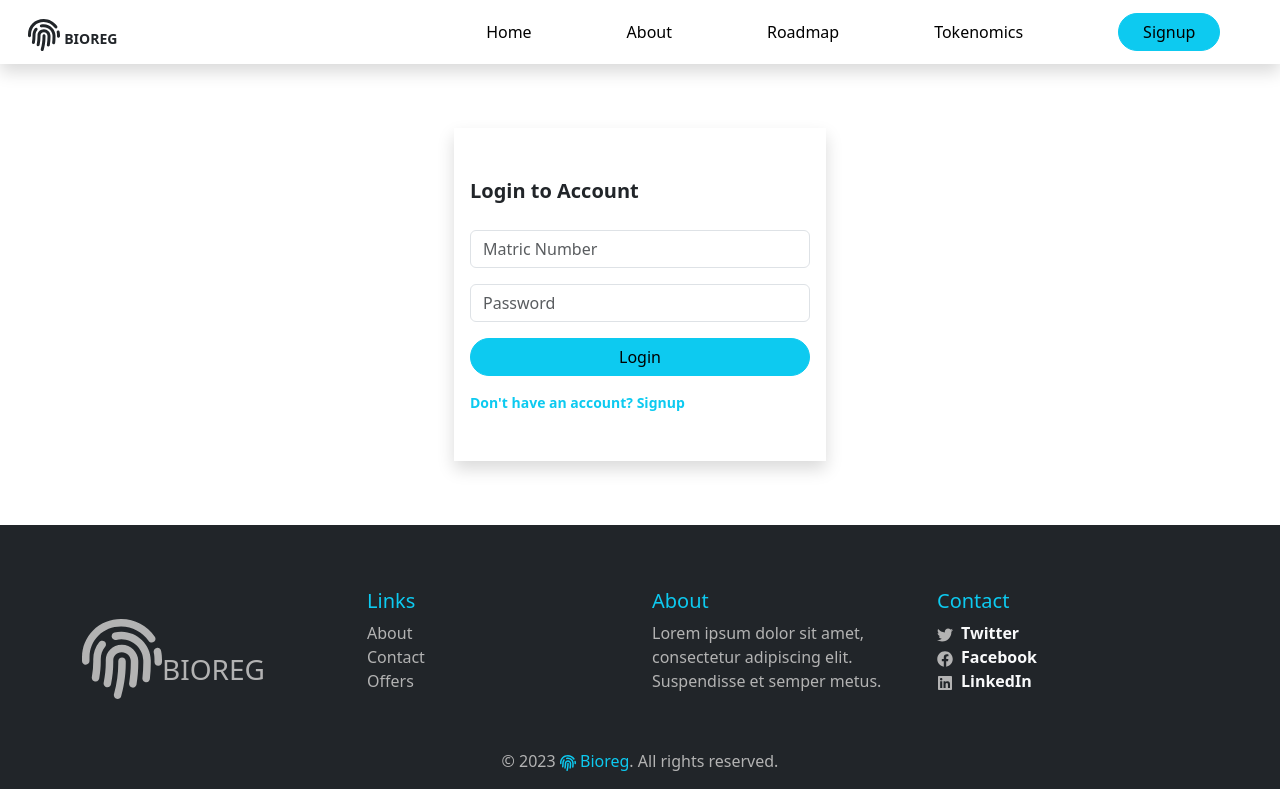
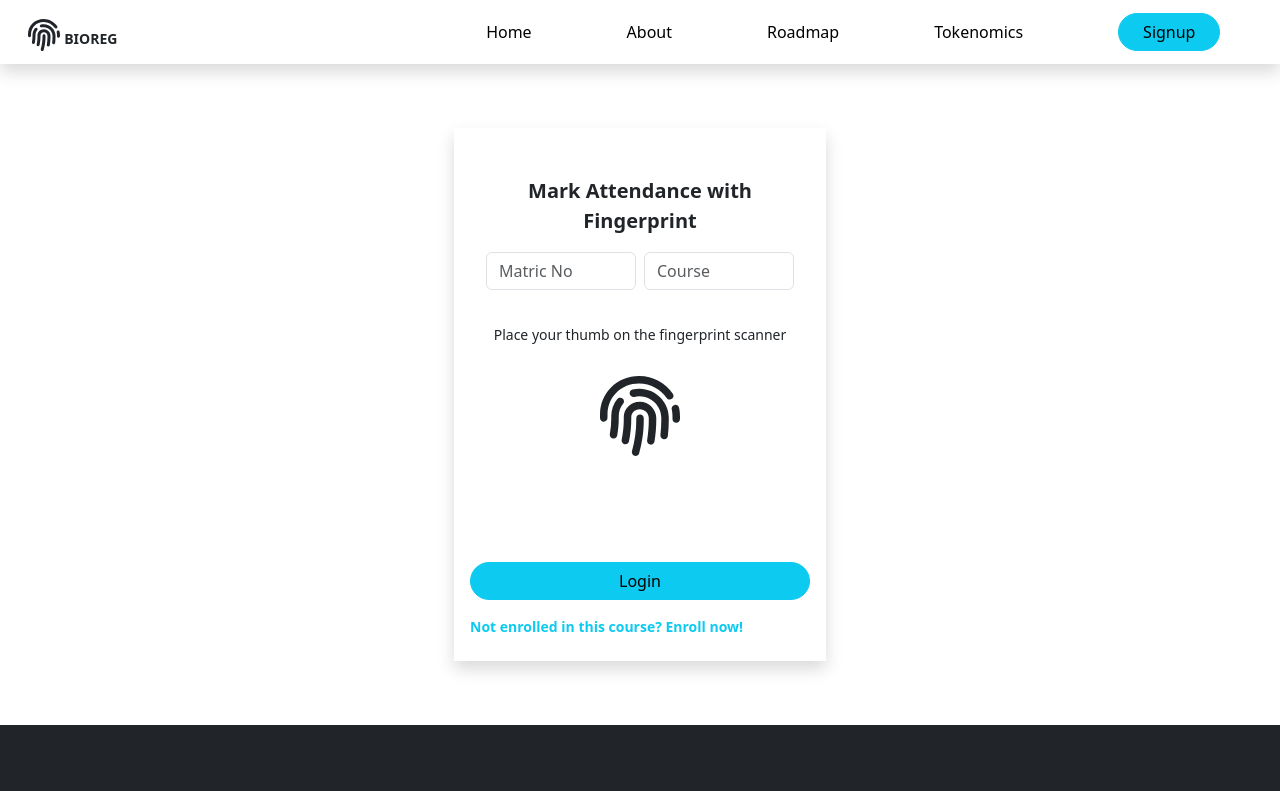
Before and after one commit to Sheriff10/bioreg, a React (Create React App) app: page /login in a window 1280 px wide. Shown: the top 791 px of the page. Built offline with nearby package versions, Linux system fonts and the light colour scheme.

Commit message:
Fingerprint section added and Err/Success message

```diff
--- a/src/App.css
+++ b/src/App.css
@@ -47,3 +47,9 @@ footer li, footer span, footer a, footer p {
 .auth-form .finger{
     font-size: 80px;
 }
+
+/* Success */
+.success {
+    backdrop-filter: blur(6px);
+    background: #00000054;
+}
--- a/src/pages/Login.jsx
+++ b/src/pages/Login.jsx
@@ -1,30 +1,56 @@
 import React from "react";
+import { FaFingerprint } from "react-icons/fa";
 import { Link } from "react-router-dom";
+import Failed from "./failed";
+import Success from "./success";
 
 export default function Login() {
    return (
       <div className="auth-form signup">
          <div className="container wrap py-3">
-            <div className="col-lg-4 py-5 px-3 my-5 mx-auto shadow">
+            <div className="col-lg-4  px-3 my-5 mx-auto shadow">
                <form action="">
-                  <div className="heading pb-4">
-                     <span className="fw-bold fs-5">Login to Account</span>
+                  {/* <Failed /> */}
+                  {/* Fingerprint Record section */}
+                  <div className="col">
+                     <div className="record-wrap py-5 px-3 my-5 text-center">
+                        <div className="heading">
+                           <span className="fw-bold fs-5">
+                              Mark Attendance with Fingerprint
+                           </span>
                         </div>
 
-                  {/* Name and Password */}
-                  <div className="input-group">
+                        {/* Matric and Course */}
+                        <div className="form-group my-3">
+                           <div className="d-flex flex-wrap gap-2 align-items-center">
+                              <div className="col mb-3">
                                  <input
                                     type="text"
-                        className="form-control mb-3"
-                        placeholder="Matric Number"
+                                    className="form-control"
+                                    placeholder="Matric No"
                                  />
                               </div>
-                  <div className="input-group">
+                              <div className="col mb-3">
                                  <input
-                        type="password"
-                        className="form-control mb-3"
-                        placeholder="Password"
+                                    type="text"
+                                    className="form-control"
+                                    placeholder="Course"
                                  />
+                              </div>
+                           </div>
+                        </div>
+
+                        {/* Fingerprint Section  */}
+                        <div className="finger-wrap">
+                           <small>
+                              Place your thumb on the fingerprint scanner
+                           </small>{" "}
+                           <br />
+                           <span className="finger">
+                              <FaFingerprint />
+                           </span>
+                        </div>
+                     </div>
                   </div>
 
                   {/* Submit button */}
@@ -35,10 +61,10 @@ export default function Login() {
                   </div>
 
                   {/* Info */}
-                  <div className="d-flex mt-3">
+                  <div className="d-flex mt-3 pb-4">
                      <small>
                         <Link to={"/signup"} className="text-info fw-bold">
-                           Don't have an account? Signup
+                           Not enrolled in this course? Enroll now!
                         </Link>
                      </small>
                   </div>
--- a/src/pages/Signup.jsx
+++ b/src/pages/Signup.jsx
@@ -11,7 +11,7 @@ export default function Signup() {
                <div className="col py-5 px-3 my-5 shadow">
                   <form action="">
                      <div className="heading pb-4">
-                        <span className="fw-bold fs-5">Create an Account</span>
+                        <span className="fw-bold fs-5">Enroll for a course</span>
                      </div>
                      {/* Matric and Course */}
                      <div className="form-group">
@@ -27,32 +27,18 @@ export default function Signup() {
                               <input
                                  type="text"
                                  className="form-control mb-3"
-                                 placeholder="Department / Course"
+                                 placeholder="Course"
                               />
                            </div>
                         </div>
                      </div>
 
-                     {/* Name and Password */}
+                     {/* Name  */}
                      <div className="input-group">
                         <input
                            type="text"
                            className="form-control mb-3"
                            placeholder="Full name"
-                        />
-                     </div>
-                     <div className="input-group">
-                        <input
-                           type="password"
-                           className="form-control mb-3"
-                           placeholder="Password"
-                        />
-                     </div>
-                     <div className="input-group">
-                        <input
-                           type="password"
-                           className="form-control mb-3"
-                           placeholder="Confirm password"
                         />
                      </div>
 
@@ -67,7 +53,7 @@ export default function Signup() {
                      <div className="d-flex mt-3">
                         <small>
                            <Link to={"/login"} className="text-info fw-bold">
-                              Already have an account? Login
+                              Already enrolled? Mark attendance!
                            </Link>
                         </small>
                      </div>
--- /dev/null
+++ b/src/pages/failed.jsx
@@ -0,0 +1,39 @@
+import React from "react";
+import { FaFingerprint } from "react-icons/fa";
+import { Link } from "react-router-dom";
+
+export default function Failed() {
+   return (
+      <div className="auth-form success position-fixed top-0 bottom-0 start-0 end-0 ">
+         <div className="container h-100 d-flex align-items-center wrap py-3">
+            <div className="col-lg-4 col-12 bg-white px-3 my-5 mx-auto shadow">
+               <form action="">
+                  {/* Fingerprint Record section */}
+                  <div className="col">
+                     <div className="record-wrap py-5 px-3 my-5 text-center">
+                        <div className="heading">
+                           <span className="fw-bold fs-5 text-danger">
+                              FAILED
+                           </span>
+                        </div>
+
+                        {/* Fingerprint Section  */}
+                        <div className="finger-wrap">
+                           <small>Fingerprint Unverified!</small> <br />
+                           <span className="finger text-danger">
+                              <FaFingerprint />
+                           </span>
+                        </div>
+                     </div>
+                  </div>
+
+                  {/* Submit button */}
+                  <div className="btn-wrap mb-4">
+                     <div className="btn btn-danger rounded-pill w-100">OK</div>
+                  </div>
+               </form>
+            </div>
+         </div>
+      </div>
+   );
+}
--- /dev/null
+++ b/src/pages/success.jsx
@@ -0,0 +1,39 @@
+import React from "react";
+import { FaFingerprint } from "react-icons/fa";
+import { Link } from "react-router-dom";
+
+export default function Success() {
+   return (
+      <div className="auth-form success position-fixed top-0 bottom-0 start-0 end-0 ">
+         <div className="container h-100 d-flex align-items-center wrap py-3">
+            <div className="col-lg-4 col-12 bg-white px-3 my-5 mx-auto shadow">
+               <form action="">
+                  {/* Fingerprint Record section */}
+                  <div className="col">
+                     <div className="record-wrap py-5 px-3 my-5 text-center">
+                        <div className="heading">
+                           <span className="fw-bold fs-5 text-success">
+                              SUCCESS
+                           </span>
+                        </div>
+
+                        {/* Fingerprint Section  */}
+                        <div className="finger-wrap">
+                           <small>Fingerprint Verified!</small> <br />
+                           <span className="finger text-success">
+                              <FaFingerprint />
+                           </span>
+                        </div>
+                     </div>
+                  </div>
+
+                  {/* Submit button */}
+                  <div className="btn-wrap mb-4">
+                     <div className="btn btn-success rounded-pill w-100">OK</div>
+                  </div>
+               </form>
+            </div>
+         </div>
+      </div>
+   );
+}
```
Lines whose indentation alone changed are shown as unchanged.
